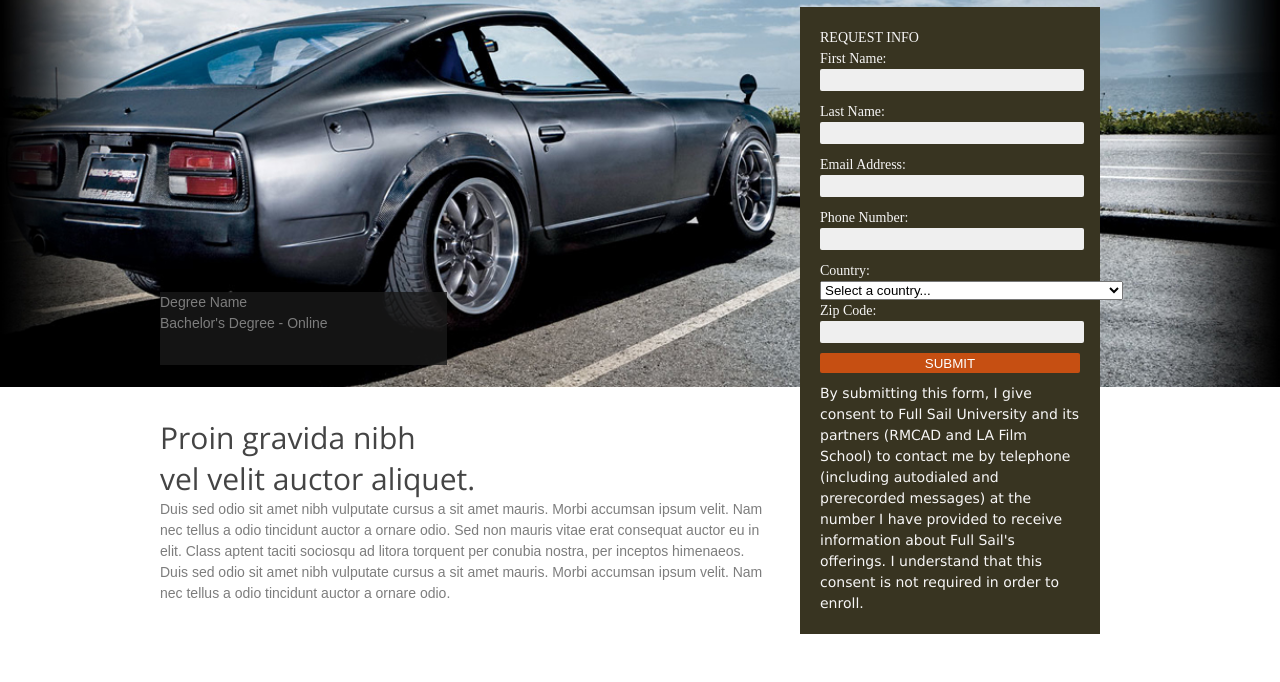
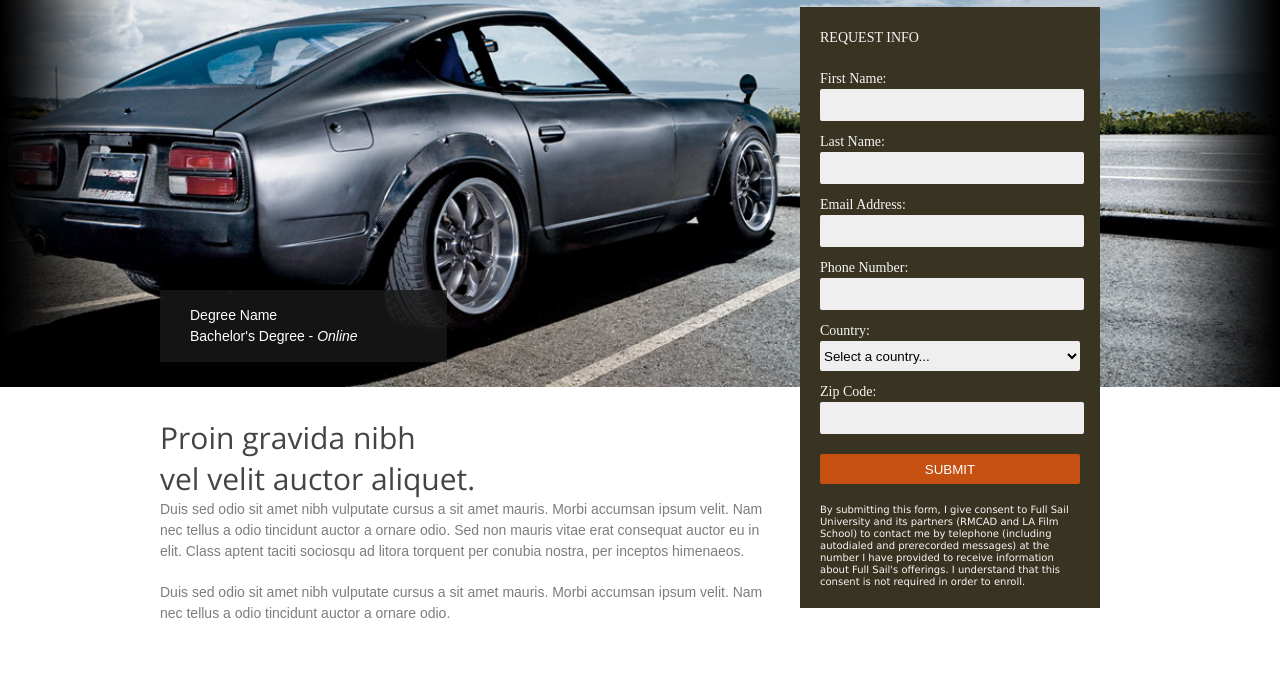
Before and after one commit to brownsusan/fs-landing_page-test, a website: page index.html in a window 1280 px wide. Shown: the part 83-765 px from the top of the page. Drawn offline with nearby package versions, Linux system fonts and the light colour scheme; a web font is replaced by a local one.

Commit message:
Adds style fr the degree title. Also cleans up form styles

```diff
--- a/css/core/style.css
+++ b/css/core/style.css
@@ -69,12 +69,12 @@ html{
 	font: 14px Arial, sans-serif;
 }
 
-input{
+input, select{
 	background: #efefef;
 	border: none;
 	border-radius: 2px;
 	display: block;
-	height: 20px;
+	height: 30px;
 	width: 100%;
 	margin-bottom: 10px;
 }
@@ -83,6 +83,7 @@ input[type=submit]{
 	background: #c64f12;
 	color: #fff;
 	font-family: 'Francois One', sans-serif;
+	margin: 20px 0;
 }
 
 #main-feature{
@@ -120,13 +121,32 @@ input[type=submit]{
 
 .degree-name{
 	background-color: rgba(26,26,26,0.8);
-	height: 73px;
 	width: 287px;
+}
+
+.degree-name p{
+	margin: 0 30px 15px 30px;
+	font: 18.06px Arial, Helvetica, sans-serif bold;
+	color: #fff;
+}
+
+.degree-name span{
+	font-style: italic;
+}
+
+.degree-name h1{
+	color: #fff;
+	font: 22.07px Arial, Helvetica, sans-serif bold;
+	margin: 15px 30px 0 30px;
 }
 
 .degree-description h2{
 	color: #444444;
 	font: 30.04px 'Open Sans', sans-serif;
+}
+
+.degree-description p{
+	margin-bottom: 20px;
 }
 
 .online-experience{
@@ -142,12 +162,19 @@ input[type=submit]{
 	padding: 20px 0;
 }
 
+
 .request-info h2, .request-info p, .request-info form{
 	margin: 0 20px;
 }
 
+.request-info h2{
+	display: block;
+	margin-bottom: 20px;
+}
 .request-info p{
 	font-family: 'Verdana', sans-serif;
+	font-size: 10px;
+	line-height: 1.2em;
 }
 
 .request-info h2, .request-info input[type=submit]{
--- a/index.html
+++ b/index.html
@@ -29,7 +29,7 @@
 			<div class="container">
 				<div class="degree-name">
 					<h1>Degree Name</h1>
-					<span>Bachelor's Degree - </span><span>Online</span>
+					<p>Bachelor's Degree - <span>Online</span></p>
 				</div>
 				<div class="column two-thirds alpha degree-description">
 					<h2>Proin gravida nibh
--- a/js/core/main.js
+++ b/js/core/main.js
@@ -14,6 +14,6 @@ var moveContent = function() {
 	var height = $('#main-feature').css('height');
 	var bgImgHt = parseInt(height);
 	$('.degree-description').css('margin-top', bgImgHt+30);
-	console.log(bgImgHt);
-	$('.degree-name').css('position', 'absolute').css('top', bgImgHt-95);
+	console.log('HEY' + $('.degree-name').height());
+	$('.degree-name').css('position', 'absolute').css('top', bgImgHt-25-$('.degree-name').height());
 };
```
